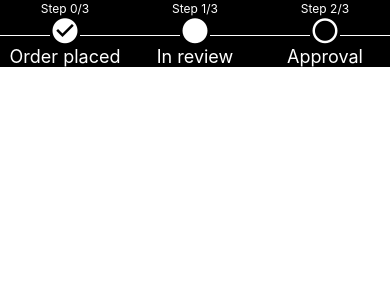
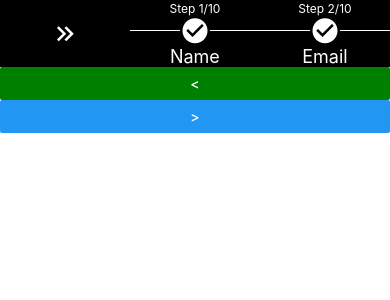
Before and after one commit to jlndr/TDDC73-interaction-programming, a React Native app in the folder miniSDK/: screen / in a window 390 px wide. Shown: the top 300 px of the page. Built offline with nearby package versions, Linux system fonts and the light colour scheme; what react-native would draw is missing.

Commit message:
Functionality

```diff
--- a/miniSDK/App.js
+++ b/miniSDK/App.js
@@ -6,8 +6,8 @@
  * @flow strict-local
  */
 
-import React from "react";
-import {SafeAreaView, StyleSheet, ScrollView, View, Text, StatusBar} from "react-native";
+import React, {useState} from "react";
+import {SafeAreaView, StyleSheet, ScrollView, View, Text, StatusBar, Button} from "react-native";
 
 import {
 	Header,
@@ -20,12 +20,29 @@ import {
 import StepsLeft from "./components/StepsLeft";
 
 const App = () => {
+	const items = [
+		{title: "Name", status: "done"}, //0
+		{title: "Email", status: "done"}, //1
+		{title: "Password", status: "error"}, //2
+		{title: "Adress", status: "incomplete"}, //3
+		{title: "City", status: "incomplete"}, //4
+		{title: "Country", status: "incomplete"}, //5
+		{title: "Country", status: "incomplete"}, //5
+		{title: "Country", status: "incomplete"}, //5
+		{title: "Country", status: "incomplete"}, //5
+		{title: "Country", status: "incomplete"}, //5{title: "Country", status: "incomplete"}, //5
+	];
+
+	const [current, setCurrent] = useState(0);
+	console.log(current);
 	return (
 		<>
 			<StatusBar barStyle="dark-content" />
 			<SafeAreaView>
 				<ScrollView contentInsetAdjustmentBehavior="automatic" style={styles.scrollView}>
-               <StepsLeft />
+					<StepsLeft items={items} activeIndex={current} />
+					<Button color="green" title="<" onPress={() => setCurrent(current - 1)} />
+					<Button title=">" onPress={() => setCurrent(current + 1)} />
 				</ScrollView>
 			</SafeAreaView>
 		</>
--- a/miniSDK/components/StepsLeft/Item.js
+++ b/miniSDK/components/StepsLeft/Item.js
@@ -4,10 +4,10 @@ import {Text, View, StyleSheet} from "react-native";
 
 import Icon from "react-native-vector-icons/MaterialCommunityIcons";
 
-const Item = ({title, number, total, currentStatus, iconSize}) => {
+const Item = ({title, number, total, status, iconSize}) => {
 	let iconName = "";
 
-   switch (currentStatus) {
+	switch (status) {
 		case "active":
 			iconName = "checkbox-blank-circle";
 			break;
@@ -16,6 +16,9 @@ const Item = ({title, number, total, currentStatus, iconSize}) => {
 			break;
 		case "incomplete":
 			iconName = "checkbox-blank-circle-outline";
+			break;
+		case "error":
+			iconName = "close-circle";
 			break;
 		default:
 			iconName = iconName = "checkbox-blank-circle-outline";
@@ -26,23 +29,39 @@ const Item = ({title, number, total, currentStatus, iconSize}) => {
 
 	//,{position: "absolute", backgroundColor: "red", zIndex: 3, elevation: 3, top: 0}
 	return (
+		<>
+			{status == "ghost" ? (
+				<View style={style.ghost}>
+					<Icon name="chevron-double-right" color="white" size={iconSize} />
+				</View>
+			) : (
 				<View style={style.wrap}>
 					<View style={style.container}>
 						<Text style={[style.text, style.small]}>
 							Step {number}/{total}
 						</Text>
+
 						<View style={{backgroundColor: "black"}}>
-               <Icon name={iconName} color="white" size={iconSize} />
+							<Icon name={iconName} color="white" size={size} />
 						</View>
+
 						<Text style={[style.text, style.big]}>{title}</Text>
 					</View>
 				</View>
+			)}
+		</>
 	);
 };
 
 export default Item;
 
 const style = StyleSheet.create({
+	ghost: {
+		width: "33.3%",
+		backgroundColor: "black",
+		alignItems: "center",
+		justifyContent: "center",
+	},
 	wrap: {
 		alignItems: "center",
 		flex: 1,
@@ -53,11 +72,14 @@ const style = StyleSheet.create({
 	container: {
 		// borderColor: "blue",
 		// borderWidth: 1,
+		justifyContent: "space-between",
 		alignItems: "center",
 	},
 	text: {
 		color: "white",
 		textAlign: "center",
+		// borderWidth: 1,
+		// borderColor: "red",
 	},
 	small: {
 		fontSize: 12,
--- a/miniSDK/components/StepsLeft/StepsLeft.js
+++ b/miniSDK/components/StepsLeft/StepsLeft.js
@@ -1,29 +1,38 @@
 import React, {useState} from "react";
 
-import {Text, View, StyleSheet} from "react-native";
+import {View, StyleSheet} from "react-native";
 
 import Item from "./Item";
 
-const StepsLeft = () => {
-   const items = [
-      {title: "Order placed", status: "done"},
-      {title: "In review", status: "active"},
-      {title: "Approval", status: "incomplete"},
-   ];
+const StepsLeft = ({items, activeIndex}) => {
+	const iconSize = 30;
+	const numbItems = 3;
 
+	const ghost = {title: "", status: "ghost"};
+
+	items.unshift(ghost);
+	items.push(ghost);
+
+	//Errorhandling incorrect active indexes
+	if (activeIndex < 1) activeIndex = 1;
+	if (activeIndex > items.length - 2) activeIndex = items.length - 2;
+
+	const itemsToRender = items.slice(activeIndex - 1, activeIndex + 2);
+
+	if (itemsToRender.length)
 		return (
 			<View style={{backgroundColor: "black", width: "100%"}}>
-         <View style={style.line}></View>
-         <View style={{flexDirection: "row"}}>
-            {items.map((item, i) => {
+				<View style={[style.line]}></View>
+				<View style={style.items}>
+					{itemsToRender.map((item, i) => {
 						return (
 							<Item
 								key={i}
 								title={item.title}
-                     iconSize={30}
-                     currentStatus={item.status}
-                     number={i}
-                     total={items.length}
+								iconSize={iconSize}
+								status={item.status}
+								number={activeIndex - 1 + i}
+								total={items.length - 2}
 							/>
 						);
 					})}
@@ -36,13 +45,14 @@ export default StepsLeft;
 
 const style = StyleSheet.create({
 	line: {
-      // zIndex: 1,
-      // position: "absolute",
-      top: 35,
+		top: "45%", //hmm
 		width: "100%",
 		borderBottomColor: "white",
 		borderBottomWidth: 1,
-      // height: 1,
+	},
+	items: {
+		flexDirection: "row",
+		justifyContent: "space-between",
 	},
 	text: {
 		color: "white",
```
Also changed, not shown: miniSDK/components/StepsLeft/features.md (+1 -1 lines), miniSDK/.prettierrc.js. Lines whose indentation alone changed are shown as unchanged.
